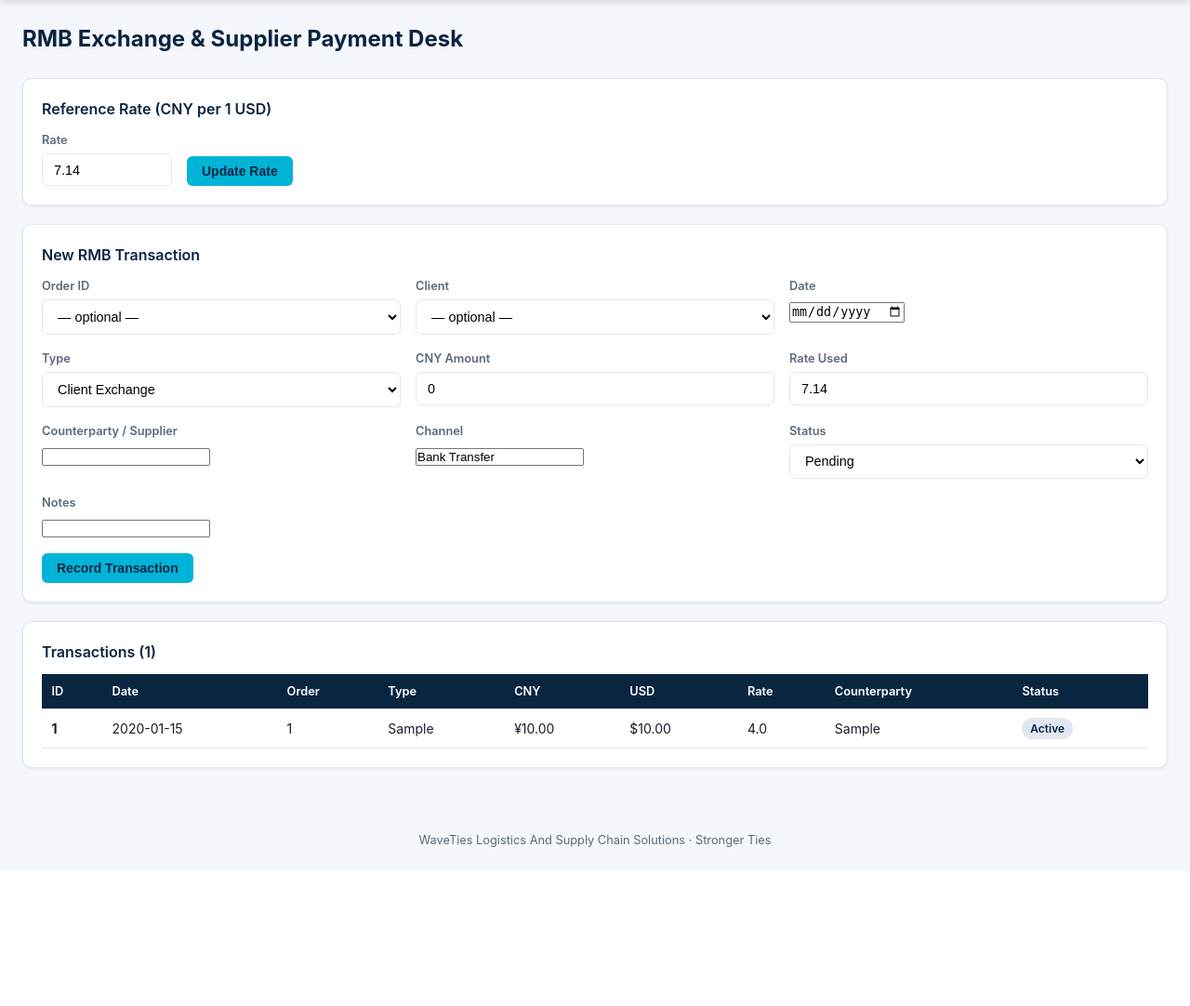
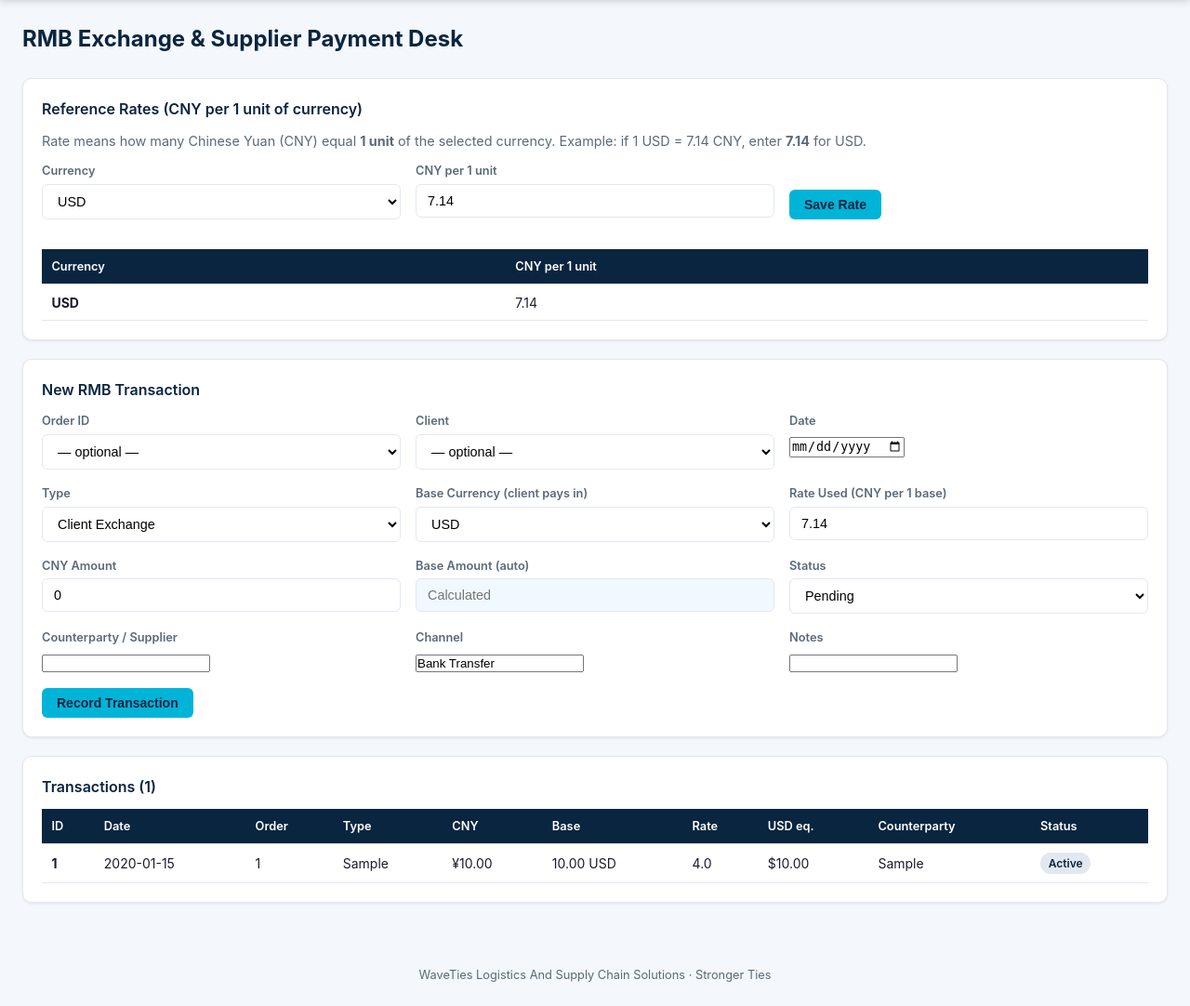
Before and after one commit to KinsmanBillions/waveties-ops, a Flask app: page /ops/rmb in a window 1280 px wide. Shown: the part 65-1147 px from the top of the page at 93% size. Before the commit the page ends 976 px from the top, so only its background shows below. Run offline with Flask 3, Linux system fonts and the light colour scheme; the visitor is signed in with stand-in values (Sample User, id 1); data comes from the database, SQL or seed files in the repository; tables that the repository leaves empty hold one stand-in row (values such as "Sample post").

Commit message:
Add files via upload

```diff
--- a/app.py
+++ b/app.py
@@ -810,7 +810,7 @@ ORDER_STATUSES = ["Inquiry", "Confirmed", "Payment Pending", "Paid / Processing"
                   "In Transit", "Delivered", "Closed", "Cancelled", "On Hold"]
 SERVICE_TYPES = ["SHIP", "SRC", "BFM", "RMB", "PAY", "VAL", "COMBO"]
 PAY_STATUSES = ["Unpaid", "Partial", "Paid", "Refunded", "Waived"]
-CURRENCIES = ["USD", "CNY", "NGN", "GHS", "KES", "TZS", "EUR", "GBP"]
+CURRENCIES = ["USD", "EUR", "GBP", "CNY", "JPY", "CHF", "CAD", "AUD", "NZD", "INR", "AED", "SAR", "QAR", "KWD", "BHD", "OMR", "SGD", "HKD", "KRW", "TWD", "THB", "MYR", "IDR", "PHP", "VND", "TRY", "RUB", "BRL", "MXN", "ARS", "CLP", "COP", "PEN", "EGP", "MAD", "TND", "DZD", "LYD", "SDG", "SSP", "NGN", "GHS", "XOF", "GMD", "SLL", "LRD", "GNF", "CVE", "MRU", "XAF", "CDF", "AOA", "STN", "KES", "TZS", "UGX", "RWF", "BIF", "ETB", "SOS", "DJF", "ERN", "SCR", "KMF", "MGA", "MUR", "ZAR", "BWP", "NAD", "ZMW", "MWK", "MZN", "SZL", "LSL", "ZWL"]
 INCOTERMS = ["EXW", "FCA", "FOB", "CFR", "CIF", "CPT", "CIP", "DAP", "DPU", "DDP", "—"]
 CLIENT_TYPES = ["Importer", "Exporter", "Distributor", "SME", "Corporate", "Sourcing Agent", "Other"]
 SHIP_MODES = ["Sea FCL", "Sea LCL", "Air", "Road", "Rail", "Multimodal"]
@@ -1143,29 +1143,60 @@ def ops_shipment_status(shipment_id):
 @login_required
 def ops_rmb():
     txns = ops.get_all("rmb_txns", order_by="txn_date DESC")
-    rate = float(ops.get_setting("rmb_rate", "7.14"))
+    rates = ops.get_rmb_rates()
+    usd_rate = float(rates.get("USD") or ops.get_setting("rmb_rate", "7.14"))
     orders = ops.order_list()
     clients = ops.client_list()
-    return render_template("ops_rmb.html", txns=txns, rate=rate, orders=orders,
-                           clients=clients, company=COMPANY, user=session,
-                           rmb_types=RMB_TYPES)
+    # Currencies for rate desk exclude CNY as base (rate is always vs CNY)
+    rate_currencies = [c for c in CURRENCIES if c != "CNY"]
+    return render_template(
+        "ops_rmb.html",
+        txns=txns,
+        rates=rates,
+        rate=usd_rate,
+        orders=orders,
+        clients=clients,
+        company=COMPANY,
+        user=session,
+        rmb_types=RMB_TYPES,
+        currencies=rate_currencies,
+        all_rates=sorted(rates.items()),
+    )
 
 
 @app.route("/ops/rmb/rate", methods=["POST"])
 @login_required
 @admin_required
 def ops_rmb_rate():
-    ops.set_setting("rmb_rate", request.form.get("rate", "7.14"))
-    flash("RMB rate updated.", "success")
+    currency = (request.form.get("currency") or "USD").strip().upper()
+    rate = float(request.form.get("rate", 0) or 0)
+    if rate <= 0:
+        flash("Rate must be greater than zero.", "danger")
+        return redirect(url_for("ops_rmb"))
+    ops.set_rmb_rate_for(currency, rate)
+    flash(f"Reference rate updated: 1 {currency} = {rate} CNY.", "success")
     return redirect(url_for("ops_rmb"))
 
 
 @app.route("/ops/rmb/new", methods=["POST"])
 @login_required
 def ops_rmb_new():
-    rate = float(request.form.get("rate_used") or ops.get_setting("rmb_rate", "7.14"))
+    base_currency = (request.form.get("base_currency") or "USD").strip().upper()
+    rates = ops.get_rmb_rates()
+    default_rate = float(rates.get(base_currency) or rates.get("USD") or 7.14)
+    rate = float(request.form.get("rate_used") or default_rate)
     cny = float(request.form.get("cny_amount", 0) or 0)
-    usd = round(cny / rate, 2) if rate else 0
+    # base_amount = how much of base currency equals this CNY at rate (CNY per 1 base)
+    base_amount = round(cny / rate, 2) if rate else 0
+    # Keep usd_amount for legacy dashboard: convert via USD rate if possible
+    usd_rate = float(rates.get("USD") or 7.14)
+    if base_currency == "USD":
+        usd_amount = base_amount
+    elif usd_rate:
+        # cny/usd_rate = USD equivalent of the CNY leg
+        usd_amount = round(cny / usd_rate, 2) if usd_rate else 0
+    else:
+        usd_amount = 0
     tid = ops.next_id("RMB", "rmb_txns", "txn_id")
     ops.insert("rmb_txns", {
         "txn_id": tid,
@@ -1174,15 +1205,17 @@ def ops_rmb_new():
         "client_id": request.form.get("client_id", ""),
         "txn_type": request.form.get("txn_type", "Client Exchange"),
         "cny_amount": cny,
-        "usd_amount": usd,
+        "usd_amount": usd_amount,
         "rate_used": rate,
+        "base_currency": base_currency,
+        "base_amount": base_amount,
         "direction": request.form.get("direction", ""),
         "counterparty": request.form.get("counterparty", ""),
         "channel": request.form.get("channel", ""),
         "status": request.form.get("status", "Pending"),
         "notes": request.form.get("notes", ""),
     })
-    flash(f"RMB transaction {tid} recorded.", "success")
+    flash(f"RMB transaction {tid} recorded ({base_amount} {base_currency} → {cny} CNY @ {rate}).", "success")
     return redirect(url_for("ops_rmb"))
 
 
--- a/templates/ops_rmb.html
+++ b/templates/ops_rmb.html
@@ -4,24 +4,51 @@
 <div class="page-header"><h1>RMB Exchange & Supplier Payment Desk</h1></div>
 
 <div class="card">
-  <div class="card-title">Reference Rate (CNY per 1 USD)</div>
+  <div class="card-title">Reference Rates (CNY per 1 unit of currency)</div>
+  <p style="color:var(--muted);font-size:0.9rem;margin-bottom:0.75rem;">
+    Rate means how many Chinese Yuan (CNY) equal <strong>1 unit</strong> of the selected currency.
+    Example: if 1 USD = 7.14 CNY, enter <strong>7.14</strong> for USD.
+  </p>
   {% if session.get('role') == 'admin' %}
-  <form method="post" action="{{ url_for('ops_rmb_rate') }}" style="display:flex;gap:1rem;align-items:end">
-    <div class="form-group" style="margin:0">
-      <label>Rate</label>
-      <input type="number" step="0.0001" name="rate" value="{{ rate }}" style="width:140px">
+  <form method="post" action="{{ url_for('ops_rmb_rate') }}">
+    <div class="form-row">
+      <div class="form-group">
+        <label>Currency</label>
+        <select name="currency">
+          {% for c in currencies %}
+          <option value="{{ c }}" {% if c == 'USD' %}selected{% endif %}>{{ c }}</option>
+          {% endfor %}
+        </select>
+      </div>
+      <div class="form-group">
+        <label>CNY per 1 unit</label>
+        <input type="number" step="0.0001" name="rate" value="{{ rate }}" required>
+      </div>
+      <div class="form-group" style="display:flex;align-items:end;">
+        <button type="submit" class="btn btn-primary">Save Rate</button>
+      </div>
     </div>
-    <button type="submit" class="btn btn-primary">Update Rate</button>
   </form>
+  {% endif %}
+  {% if all_rates %}
+  <div class="table-wrap" style="margin-top:1rem;">
+    <table>
+      <thead><tr><th>Currency</th><th>CNY per 1 unit</th></tr></thead>
+      <tbody>
+        {% for cur, r in all_rates %}
+        <tr><td><strong>{{ cur }}</strong></td><td>{{ r }}</td></tr>
+        {% endfor %}
+      </tbody>
+    </table>
+  </div>
   {% else %}
-  <p style="font-size:1.25rem;font-weight:700;color:var(--navy);">{{ rate }}</p>
-  <p style="color:var(--muted);font-size:0.85rem;">Only admins can change the reference rate.</p>
+  <p style="color:var(--muted);">No rates saved yet. Admin can add USD, GHS, NGN, etc.</p>
   {% endif %}
 </div>
 
 <div class="card">
   <div class="card-title">New RMB Transaction</div>
-  <form method="post" action="{{ url_for('ops_rmb_new') }}">
+  <form method="post" action="{{ url_for('ops_rmb_new') }}" id="rmbForm">
     <div class="form-row">
       <div class="form-group"><label>Order ID</label>
         <select name="order_id">
@@ -41,19 +68,35 @@
       <div class="form-group"><label>Type</label>
         <select name="txn_type">{% for t in rmb_types %}<option>{{ t }}</option>{% endfor %}</select>
       </div>
-      <div class="form-group"><label>CNY Amount</label><input type="number" step="0.01" name="cny_amount" value="0"></div>
-      <div class="form-group"><label>Rate Used</label><input type="number" step="0.0001" name="rate_used" value="{{ rate }}"></div>
+      <div class="form-group"><label>Base Currency (client pays in)</label>
+        <select name="base_currency" id="baseCurrency">
+          {% for c in currencies %}
+          <option value="{{ c }}" {% if c == 'USD' %}selected{% endif %}>{{ c }}</option>
+          {% endfor %}
+        </select>
+      </div>
+      <div class="form-group"><label>Rate Used (CNY per 1 base)</label>
+        <input type="number" step="0.0001" name="rate_used" id="rateUsed" value="{{ rate }}" required>
+      </div>
     </div>
     <div class="form-row">
-      <div class="form-group"><label>Counterparty / Supplier</label><input name="counterparty"></div>
-      <div class="form-group"><label>Channel</label><input name="channel" value="Bank Transfer"></div>
+      <div class="form-group"><label>CNY Amount</label>
+        <input type="number" step="0.01" name="cny_amount" id="cnyAmount" value="0" required>
+      </div>
+      <div class="form-group"><label>Base Amount (auto)</label>
+        <input type="text" id="baseAmountPreview" readonly placeholder="Calculated" style="background:#F0F9FF;">
+      </div>
       <div class="form-group"><label>Status</label>
         <select name="status">
           <option>Pending</option><option>Processing</option><option>Completed</option><option>Failed</option><option>Cancelled</option>
         </select>
       </div>
     </div>
-    <div class="form-group"><label>Notes</label><input name="notes"></div>
+    <div class="form-row">
+      <div class="form-group"><label>Counterparty / Supplier</label><input name="counterparty"></div>
+      <div class="form-group"><label>Channel</label><input name="channel" value="Bank Transfer"></div>
+      <div class="form-group"><label>Notes</label><input name="notes"></div>
+    </div>
     <button type="submit" class="btn btn-primary">Record Transaction</button>
   </form>
 </div>
@@ -63,7 +106,11 @@
   <div class="table-wrap">
     <table>
       <thead>
-        <tr><th>ID</th><th>Date</th><th>Order</th><th>Type</th><th>CNY</th><th>USD</th><th>Rate</th><th>Counterparty</th><th>Status</th></tr>
+        <tr>
+          <th>ID</th><th>Date</th><th>Order</th><th>Type</th>
+          <th>CNY</th><th>Base</th><th>Rate</th><th>USD eq.</th>
+          <th>Counterparty</th><th>Status</th>
+        </tr>
       </thead>
       <tbody>
         {% for t in txns %}
@@ -73,16 +120,43 @@
           <td>{{ t.order_id or '—' }}</td>
           <td>{{ t.txn_type }}</td>
           <td>¥{{ "%.2f"|format(t.cny_amount or 0) }}</td>
+          <td>{{ "%.2f"|format(t.base_amount or 0) }} {{ t.base_currency or 'USD' }}</td>
+          <td>{{ t.rate_used }}</td>
           <td>${{ "%.2f"|format(t.usd_amount or 0) }}</td>
-          <td>{{ t.rate_used }}</td>
           <td>{{ t.counterparty or '—' }}</td>
           <td><span class="pill">{{ t.status }}</span></td>
         </tr>
         {% else %}
-        <tr><td colspan="9" style="text-align:center;color:var(--muted)">No RMB transactions yet.</td></tr>
+        <tr><td colspan="10" style="text-align:center;color:var(--muted)">No RMB transactions yet.</td></tr>
         {% endfor %}
       </tbody>
     </table>
   </div>
 </div>
+
+<script>
+const rates = {{ rates | tojson }};
+const baseSel = document.getElementById('baseCurrency');
+const rateInput = document.getElementById('rateUsed');
+const cnyInput = document.getElementById('cnyAmount');
+const preview = document.getElementById('baseAmountPreview');
+
+function syncRateFromCurrency() {
+  const cur = baseSel.value;
+  if (rates[cur] != null) {
+    rateInput.value = rates[cur];
+  }
+  updatePreview();
+}
+function updatePreview() {
+  const rate = parseFloat(rateInput.value) || 0;
+  const cny = parseFloat(cnyInput.value) || 0;
+  const base = rate ? (cny / rate) : 0;
+  preview.value = base ? (base.toFixed(2) + ' ' + baseSel.value) : '';
+}
+baseSel.addEventListener('change', syncRateFromCurrency);
+rateInput.addEventListener('input', updatePreview);
+cnyInput.addEventListener('input', updatePreview);
+syncRateFromCurrency();
+</script>
 {% endblock %}
```
Also changed, not shown: operations.py (+33 -0 lines).
